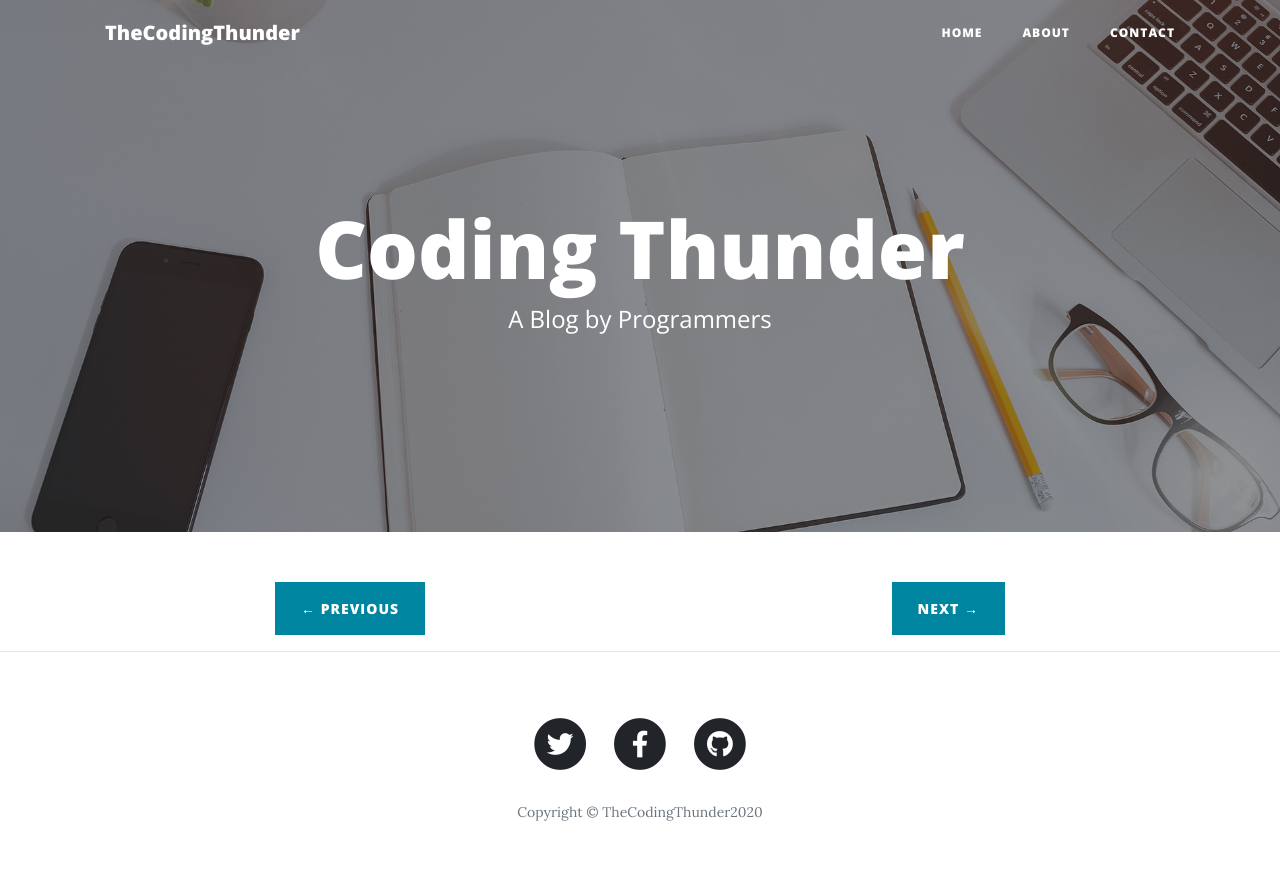
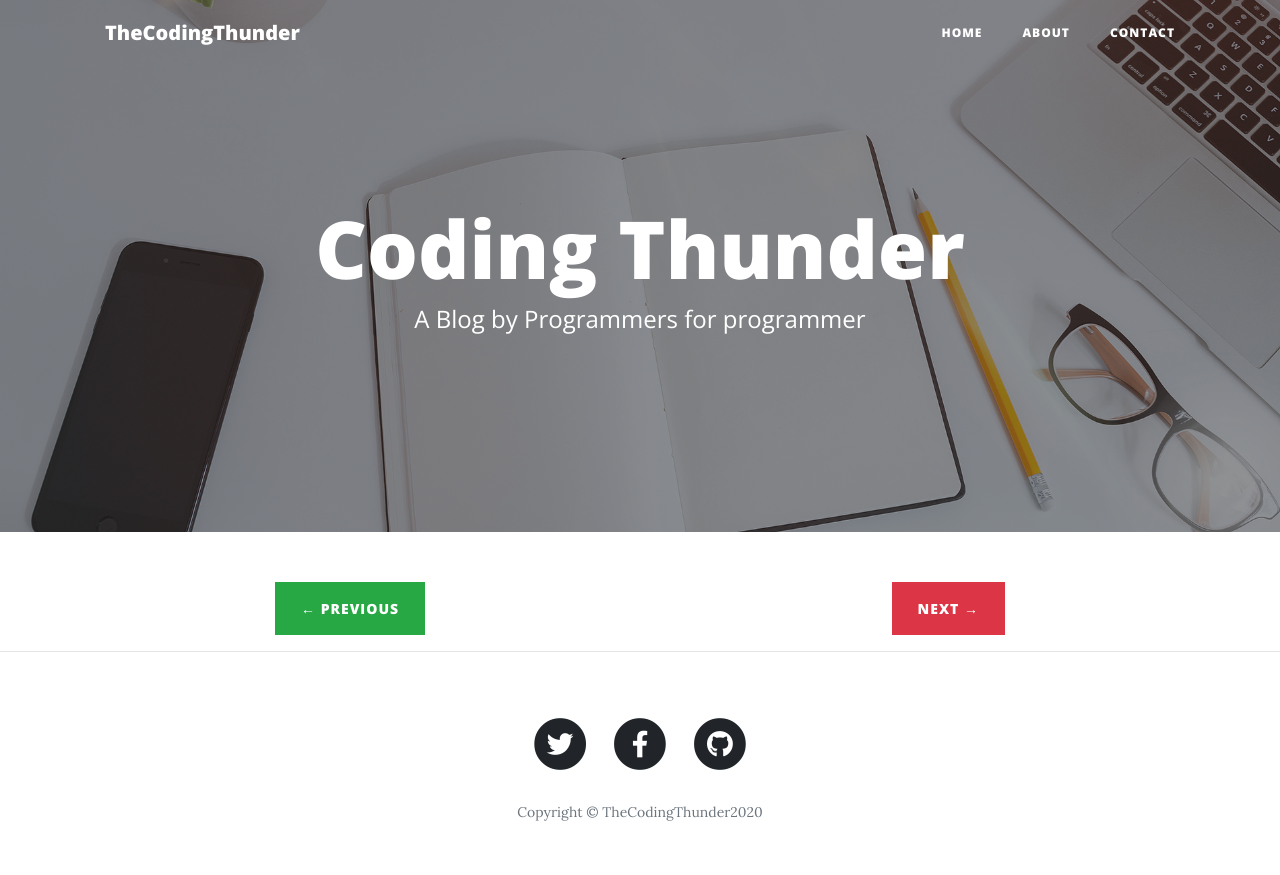
Before and after one commit to uday852/CodingThunder, a Flask app: page / in a window 1280 px wide. Shown: the top 875 px of the page. Run offline with Flask 2, Linux system fonts and the light colour scheme; data that the repository does not hold is empty; some libraries are stand-ins or nearby versions.

Commit message:
Update index.html

```diff
--- a/templates/index.html
+++ b/templates/index.html
@@ -1,4 +1,4 @@
-
+<!-- This is index file  -->
 {% extends "layout.html" %}
 
 {% block body %}
@@ -10,7 +10,7 @@
         <div class="col-lg-8 col-md-10 mx-auto">
           <div class="site-heading">
             <h1>Coding Thunder</h1>
-            <span class="subheading">A Blog by Programmers</span>
+            <span class="subheading">A Blog by Programmers for programmer</span>
           </div>
         </div>
       </div>
@@ -49,8 +49,8 @@
 
         <!-- Pager -->
         <div class="clearfix">
-          <a class="btn btn-primary float-left" href="{{prev}}">&larr; Previous </a>
-          <a class="btn btn-primary float-right" href="{{next}}">Next &rarr;</a>
+          <a class="btn btn-success float-left" href="{{prev}}">&larr; Previous </a>
+          <a class="btn btn-danger float-right" href="{{next}}">Next &rarr;</a>
         </div>
       </div>
     </div>
```
